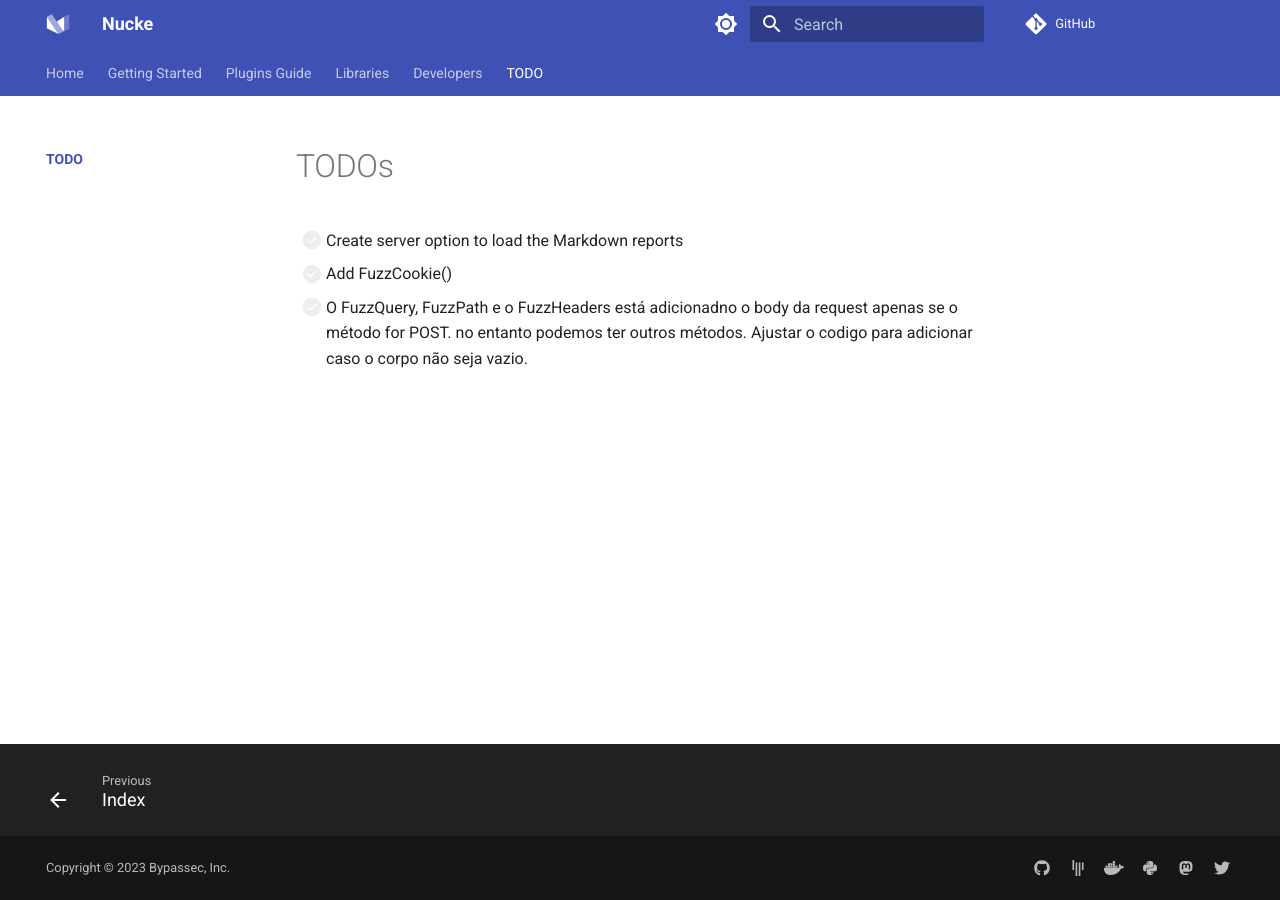
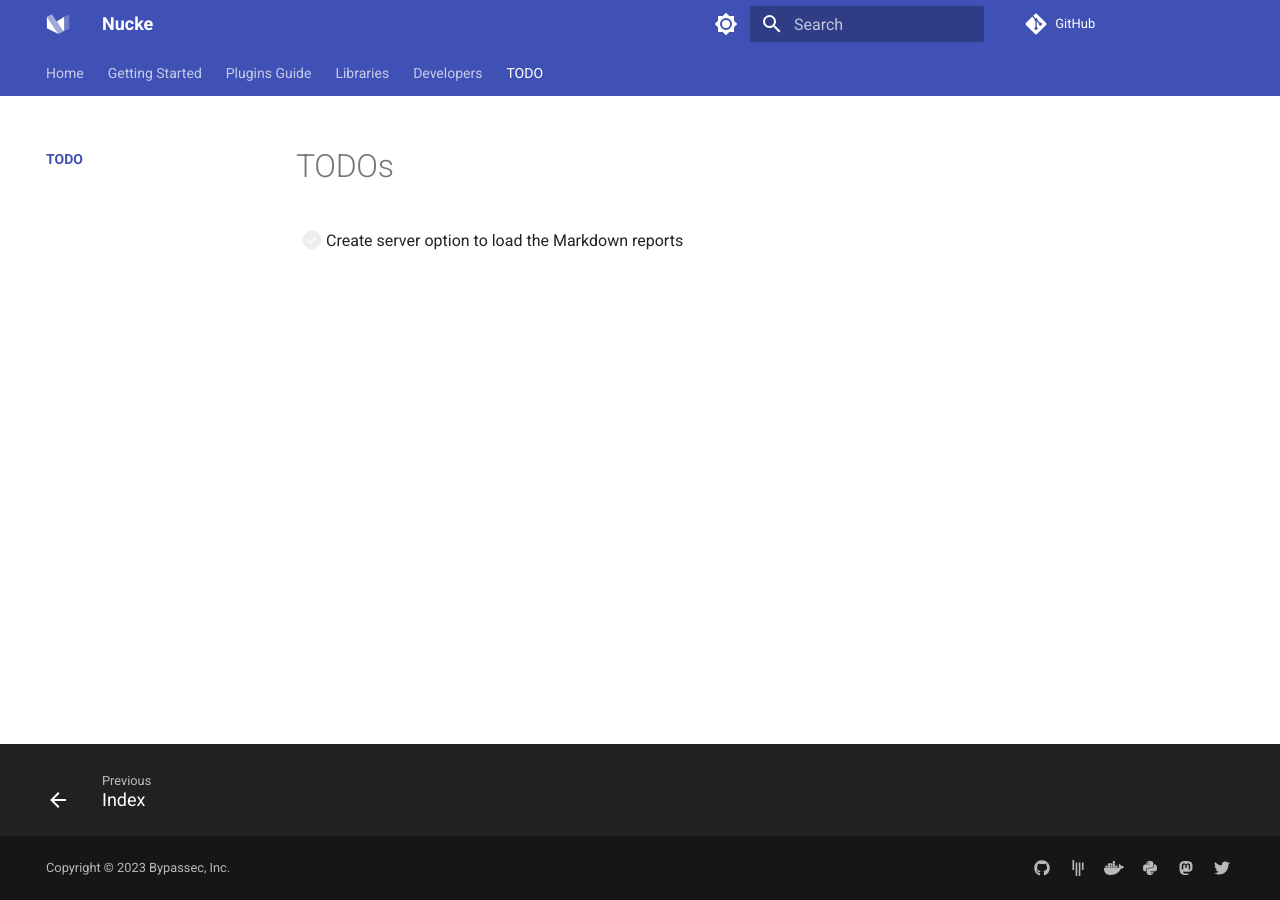
Before and after one commit to cfsdes/nucke-docs, an MkDocs documentation site: the page built from docs/todos/index.md, in a window 1280 px wide. Built offline with MkDocs 1.6.1 and Material for MkDocs 9.7.7, drawn with Linux system fonts in a browser that asks for light colours; comment, search, counter and statistics services are not loaded.

Commit message:
update docs

```diff
--- a/docs/todos/index.md
+++ b/docs/todos/index.md
@@ -1,5 +1,3 @@
 # TODOs
 
 - [ ] Create server option to load the Markdown reports
-- [ ] Add FuzzCookie()
-- [ ] O FuzzQuery, FuzzPath e o FuzzHeaders está adicionadno o body da request apenas se o método for POST. no entanto podemos ter outros métodos. Ajustar o codigo para adicionar caso o corpo não seja vazio.
```
